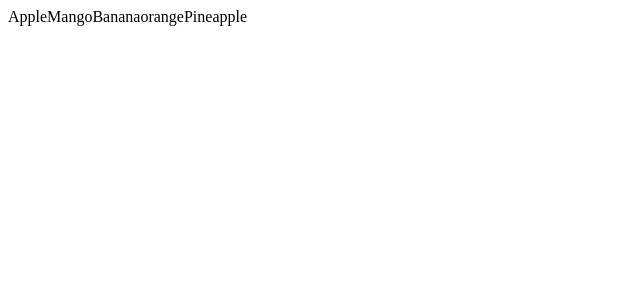
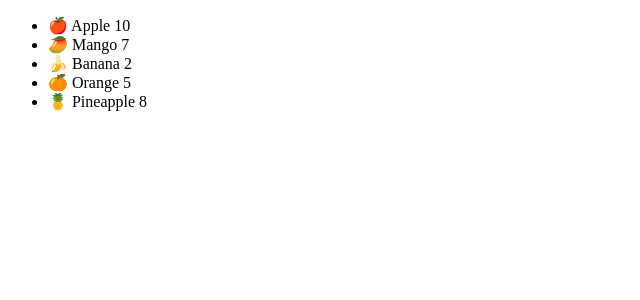
Before and after one commit to thodoju/myproject, a React (Vite) app in the folder reactpro/: page / in a window 1280 px wide. Shown: the top 300 px of the page, without its empty margins (0-640 px from the left). Built offline with nearby package versions, Linux system fonts and the light colour scheme.

Commit message:
fruits.jsx

```diff
--- a/reactpro/src/components/Fruits.jsx
+++ b/reactpro/src/components/Fruits.jsx
@@ -1,4 +1,44 @@
 export default function Fruits() {
-  const fruits = ["Apple", "Mango", "Banana", "orange", "Pineapple"];
-  return <div>{fruits}</div>;
+  //const fruits = ["Apple", "Mango", "Banana", "orange", "Pineapple"];
+
+  const fruits = [
+    {
+      name: " Apple",
+      price: 10,
+      emoji: "🍎",
+    },
+    {
+      name: " Mango",
+      price: 7,
+      emoji: "🥭",
+    },
+    {
+      name: " Banana",
+      price: 2,
+      emoji: "🍌",
+    },
+    {
+      name: " Orange",
+      price: 5,
+      emoji: "🍊",
+    },
+    {
+      name: " Pineapple",
+      price: 8,
+      emoji: "🍍",
+    },
+  ];
+
+  return (
+    <div>
+      <ul>
+        {fruits.map((fruit) => (
+          <li key={fruit.name}>
+            {" "}
+            {fruit.emoji} {fruit.name} {fruit.price}
+          </li>
+        ))}
+      </ul>
+    </div>
+  );
 }
```
